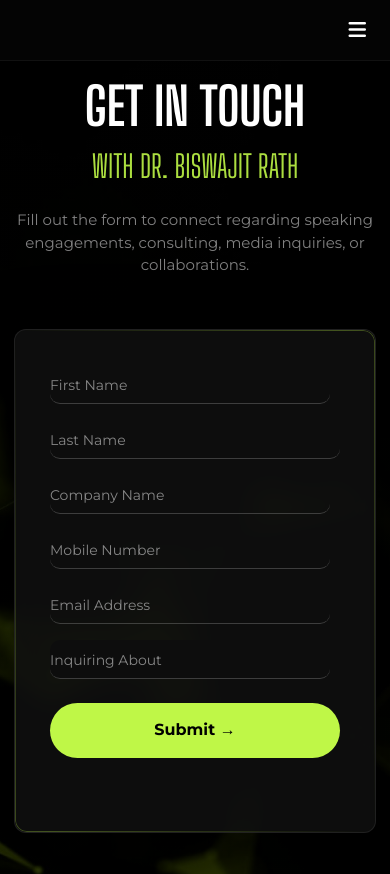
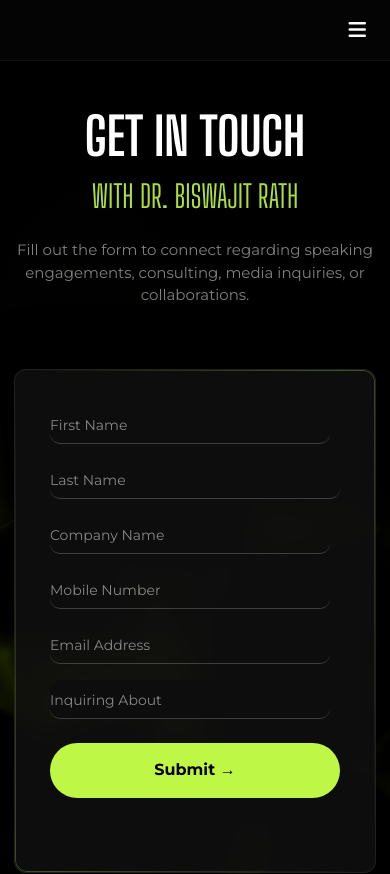
Before and after one commit to ashwinibhuse23/Biswajit-Rath-web, a plain HTML site: page contact.html in a window 390 px wide. Shown: the top 874 px of the page. Drawn offline with nearby package versions, Linux system fonts and the light colour scheme; a script that the page names is missing.

Commit message:
contact heading

```diff
--- a/css/contact.css
+++ b/css/contact.css
@@ -730,11 +730,11 @@ select:focus-visible {
     }
 
     .contact-hero h1{
-        margin-top: 40px;
+        margin-top: 70px;
     }
 
     .contact-form-box {
-        margin-top: -20px;
+        margin-top: -10px;
     }
 }
 
```
